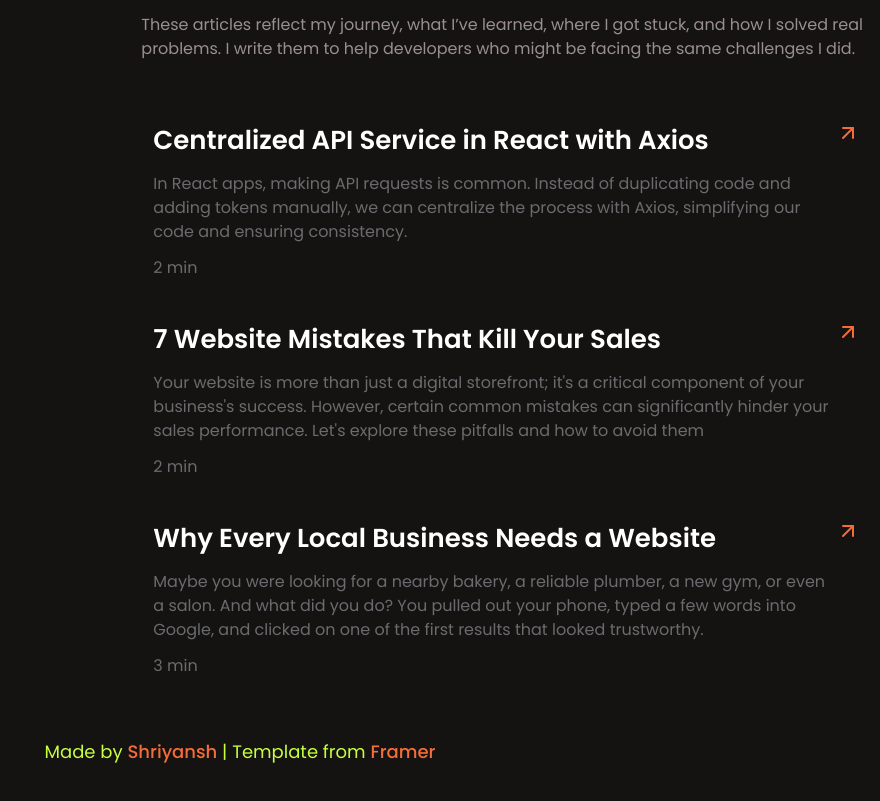
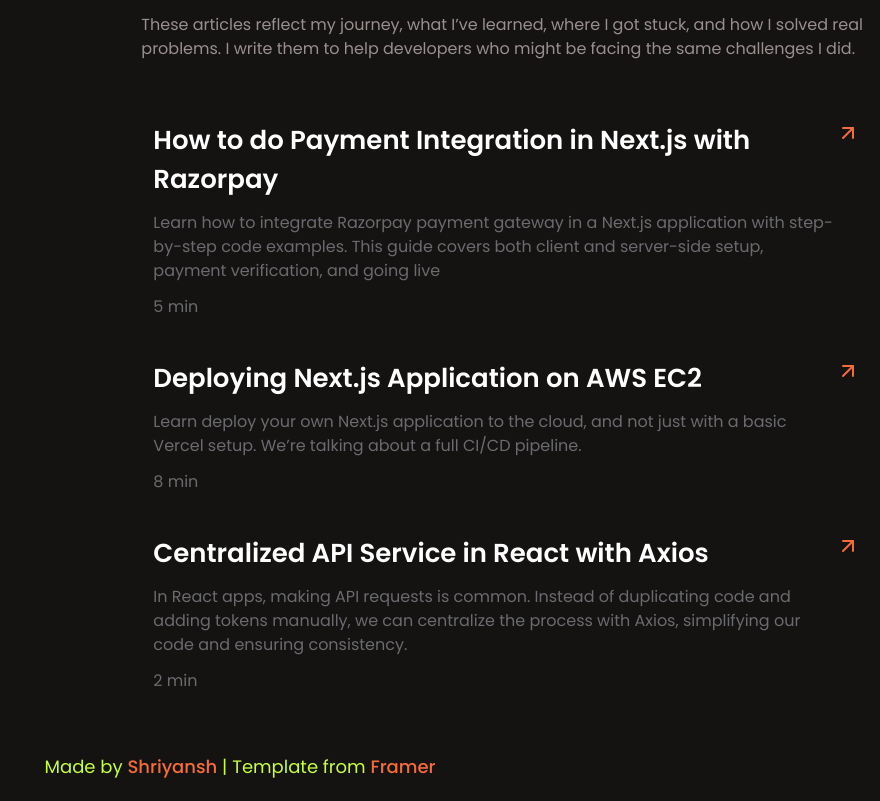
Before and after one commit to whoshriyansh/portfolio, a React (Vite) app: page / in a window 1280 px wide. Shown: the part 5605-6406 px from the top of the page, without its empty margins (400-1280 px from the left). Built offline with nearby package versions, Linux system fonts and the light colour scheme.

Commit message:
Added the new article link

```diff
--- a/src/components/ThoughtCard.jsx
+++ b/src/components/ThoughtCard.jsx
@@ -1,4 +1,3 @@
-import React from "react";
 import { ArrowUpRight } from "react-feather";
 
 const SingleThoughtCard = ({ article }) => {
@@ -37,28 +36,28 @@ const SingleThoughtCard = ({ article }) => {
 const ThoughtCard = () => {
   const articles = [
     {
+      name: "How to do Payment Integration in Next.js with Razorpay",
+      description:
+        "Learn how to integrate Razorpay payment gateway in a Next.js application with step-by-step code examples. This guide covers both client and server-side setup, payment verification, and going live",
+      readTime: "5 min",
+      liveUrl:
+        "https://medium.com/@whoshriyansh/how-to-do-payment-integration-in-next-js-with-razorpay-b885e5c3efbc",
+    },
+    {
+      name: "Deploying Next.js Application on AWS EC2",
+      description:
+        "Learn deploy your own Next.js application to the cloud, and not just with a basic Vercel setup. We’re talking about a full CI/CD pipeline.",
+      readTime: "8 min",
+      liveUrl:
+        "https://medium.com/@whoshriyansh/deploying-next-js-application-on-aws-ec2-f0d6a1fdd825",
+    },
+    {
       name: "Centralized API Service in React with Axios",
       description:
         "In React apps, making API requests is common. Instead of duplicating code and adding tokens manually, we can centralize the process with Axios, simplifying our code and ensuring consistency.",
       readTime: "2 min",
       liveUrl:
         "https://medium.com/@whoshriyansh/how-to-create-a-centralized-api-service-in-react-with-axios-96f80fde0436",
-    },
-    {
-      name: "7 Website Mistakes That Kill Your Sales",
-      description:
-        "Your website is more than just a digital storefront; it's a critical component of your business's success. However, certain common mistakes can significantly hinder your sales performance. Let's explore these pitfalls and how to avoid them",
-      readTime: "2 min",
-      liveUrl:
-        "https://www.linkedin.com/pulse/7-website-mistakes-kill-your-sales-shriyansh-lohia-kfakc/?trackingId=iw%2BU4Zh%2FQI2h%2BgttPhTLXA%3D%3D",
-    },
-    {
-      name: "Why Every Local Business Needs a Website",
-      description:
-        "Maybe you were looking for a nearby bakery, a reliable plumber, a new gym, or even a salon. And what did you do? You pulled out your phone, typed a few words into Google, and clicked on one of the first results that looked trustworthy.",
-      readTime: "3 min",
-      liveUrl:
-        "https://www.linkedin.com/pulse/why-every-local-business-needs-website-social-media-isnt-lohia-9fmac/?trackingId=5Cu%2FYs6MRHKBhImQThnT4A%3D%3D",
     },
   ];
 
--- a/src/pages/Thoughts.jsx
+++ b/src/pages/Thoughts.jsx
@@ -1,6 +1,4 @@
-import React from "react";
 import ProfileImg from "../components/ProfileImg";
-import ContactForm from "../components/ContactForm";
 import ThoughtCard from "../components/ThoughtCard";
 import { Helmet } from "react-helmet-async";
 
```
